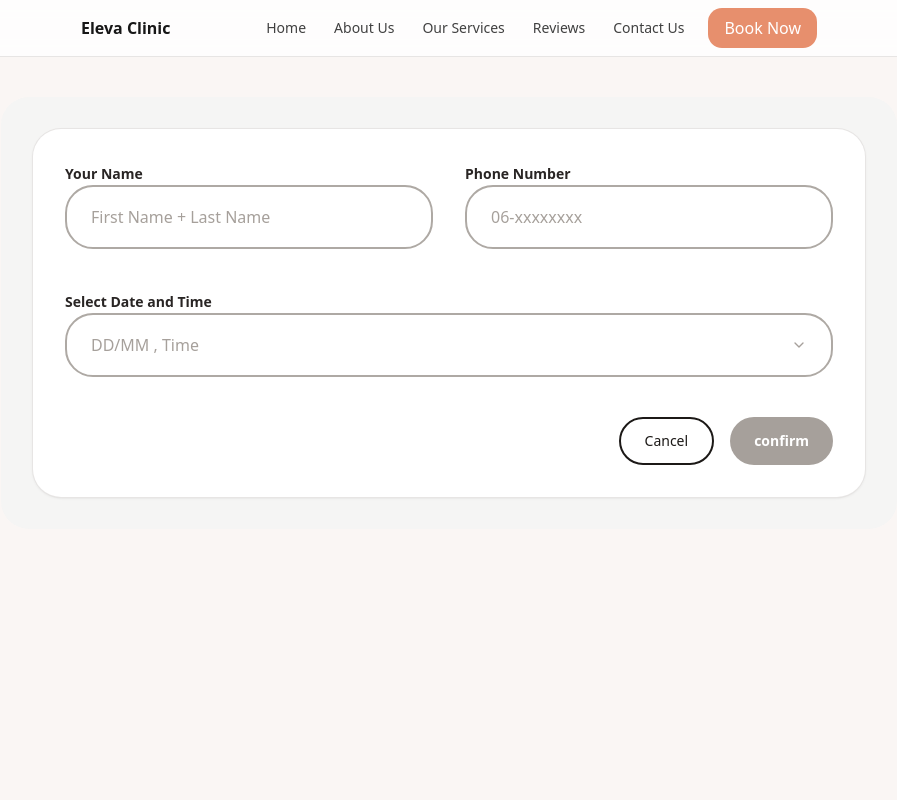
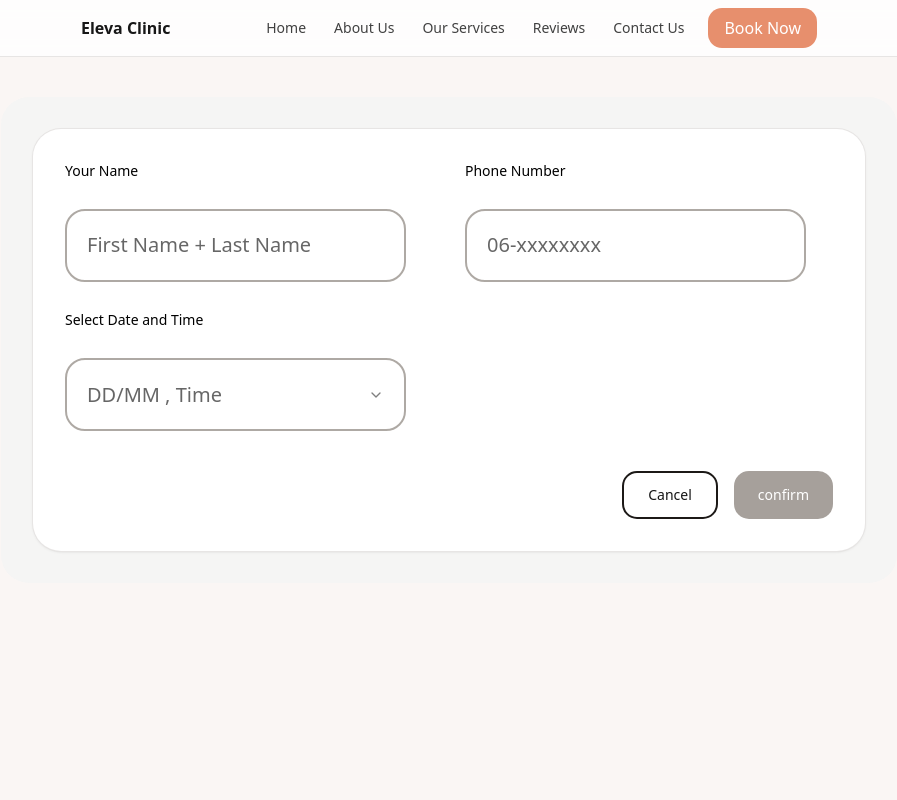
Before and after one commit to Sprouting-Tech/eleva-clinic, a Next.js app: page /booking in a window 1280 px wide. Shown: the top 800 px of the page, without its empty margins (191-1088 px from the left). Built offline with nearby package versions, Linux system fonts and the light colour scheme.

Commit message:
feat: booking form with calendar confirm flow + time picker dialog + applied figama sizing

```diff
--- a/src/app/layout.tsx
+++ b/src/app/layout.tsx
@@ -1,6 +1,12 @@
 import "./globals.css";
 import Navbar from "@/components/Navbar";
 import Footer from "@/components/Footer";
+import { DM_Sans } from "next/font/google";
+
+const dmSans = DM_Sans({
+  subsets: ["latin"],
+  weight: ["300", "400", "500", "700"],
+});
 
 export const metadata = { title: "Eleva Clinic", description: "Showcase" };
 
--- a/src/components/BookingForm.tsx
+++ b/src/components/BookingForm.tsx
@@ -113,8 +113,8 @@ export default function BookingForm() {
         {/* Row: Name + Phone */}
         <div className="grid grid-cols-1 gap-8 md:grid-cols-2">
           {/* Name */}
-          <div className="space-y-2">
-            <label htmlFor="name" className="text-sm font-semibold text-stone-800">
+          <div className="flex flex-col space-y-7">
+            <label htmlFor="name" className="text-sm text-black">
               Your Name
             </label>
             <input
@@ -123,13 +123,15 @@ export default function BookingForm() {
               value={form.name}
               onChange={(e) => onChange("name", e.target.value)}
               required
-              className="h-16 w-full rounded-[28px] border-2 border-stone-400/90 px-6 text-base outline-none placeholder:text-stone-400 focus:border-stone-500 focus:ring-0"
+              className="w-full md:w-[341px] h-[73px] rounded-[20px] border-2 border-stone-400/90 px-[20px] py-[15px]
+                        text-base outline-none focus:border-stone-500 focus:ring-0
+                        placeholder:font-light placeholder:text-[20px] placeholder:leading-[20px] placeholder:text-black/60"
             />
           </div>
 
           {/* Phone */}
-          <div className="space-y-2">
-            <label htmlFor="phone" className="text-sm font-semibold text-stone-800">
+          <div className="flex flex-col space-y-7">
+            <label htmlFor="phone" className="text-sm text-black">
               Phone Number
             </label>
             <input
@@ -139,7 +141,9 @@ export default function BookingForm() {
               value={form.phone}
               onChange={(e) => onChange("phone", e.target.value)}
               required
-              className="h-16 w-full rounded-[28px] border-2 border-stone-400/90 px-6 text-base outline-none placeholder:text-stone-400 focus:border-stone-500 focus:ring-0"
+              className="w-full md:w-[341px] h-[73px] rounded-[20px] border-2 border-stone-400/90 px-[20px] py-[15px]
+                        text-base outline-none focus:border-stone-500 focus:ring-0
+                        placeholder:font-light placeholder:text-[20px] placeholder:leading-[20px] placeholder:text-black/60"
             />
             {!isPhoneValid && form.phone !== "" && (
               <p className="pt-1 text-xs text-rose-600">
@@ -149,31 +153,37 @@ export default function BookingForm() {
           </div>
         </div>
 
-        {/* Date/Time composite field */}
-        <div className="mt-10 space-y-2">
-          <label className="text-sm font-semibold text-stone-800">
+        {/* Date/Time field */}
+        <div className="grid grid-cols-1 gap-8 md:grid-cols-2 mt-7">
+          <div className="flex flex-col space-y-7">
+            <label className="text-sm text-black">
               Select Date and Time
             </label>
 
-          {/* This is the SINGLE visible trigger that looks like your mockup input.
-              Clicking it opens the CALENDAR popover first. */}
+            {/* opens the calendar popover */}
             <Popover open={openDate} onOpenChange={setOpenDate}>
               <PopoverTrigger asChild>
                 <button
                   type="button"
                   aria-label="Select date and time"
                   onClick={() => setOpenDate(true)}
-                className="h-16 w-full rounded-[28px] border-2 border-stone-400/90 px-6 text-left text-base outline-none transition-colors hover:border-stone-500 focus:border-stone-500"
+                  className="w-full md:w-[341px] h-[73px] rounded-[20px] border-2 border-stone-400/90 px-[20px] py-[15px]
+                             text-base outline-none focus:border-stone-500 focus:ring-0
+                             placeholder:font-light placeholder:text-[20px] placeholder:leading-[20px] placeholder:text-black/60"
                 >
                   <div className="flex items-center justify-between">
                     {/* value or placeholder */}
-                  <span className={form.date || form.time ? "text-stone-900" : "text-stone-400"}>
+                    <span className={
+                      form.date || form.time
+                        ? "text-stone-900 text-[20px] leading-[20px] font-normal"
+                        : "text-black/60 text-[20px] leading-[20px]"}
+                    >
                       {form.date && selectedDate
                         ? `${format(selectedDate, "dd/MM")} , ${form.time || "Time"}`
                         : "DD/MM , Time"}
                     </span>
                     {/* DropDown Arrow */}
-                  <ChevronDown className="h-4 w-4 text-stone-400" />
+                    <ChevronDown className="h-4 w-4 text-black/50" />
                   </div>
                 </button>
               </PopoverTrigger>
@@ -189,23 +199,20 @@ export default function BookingForm() {
                   selected={selectedDate}
                   onSelect={(d) => {
                     if (!d) return;
-                  // Save date as "YYYY-MM-DD"
                     onChange("date", toISODate(d));
-                  // Close the date popover and open the time dialog
                     setOpenDate(false);
-                  // Small timeout to ensure the first popup fully closes
                     setTimeout(() => setOpenTime(true), 30);
                   }}
-                // Optional: disable past days
+                  // disable past days
                   disabled={{ before: new Date() }}
                   initialFocus
                 />
               </PopoverContent>
             </Popover>
           </div>
+        </div>
 
-        {/* Time selection POPUP (Dialog).
-            It appears AFTER you pick a date. */}
+        {/* pop up to appear AFTER picking a date. */}
         <Dialog open={openTime} onOpenChange={setOpenTime}>
           <DialogContent className="sm:max-w-[480px]">
             <DialogHeader>
@@ -214,7 +221,7 @@ export default function BookingForm() {
               </DialogTitle>
             </DialogHeader>
 
-            {/* Tabs (simple two buttons) */}
+            {/* simple two buttons */}
             <div className="mb-3 flex gap-3">
               {(["morning", "evening"] as const).map((p) => {
                 const active = form.period === p;
@@ -282,7 +289,7 @@ export default function BookingForm() {
         <div className="mt-10 flex justify-end gap-4">
           <button
             type="button"
-            className="rounded-[24px] border-2 border-stone-900 bg-white px-6 py-3 text-sm font-medium text-stone-900 hover:bg-stone-50"
+            className="rounded-[15px] border-2 border-stone-900 bg-white px-6 py-3 text-sm text-[#AF674F]-900 hover:bg-[#AF674F]-50"
             onClick={() =>
               setForm({ name: "", phone: "", date: "", time: "", period: "morning" })
             }
@@ -293,7 +300,7 @@ export default function BookingForm() {
             type="submit"
             disabled={!isValid}
             className={[
-              "rounded-[24px] px-6 py-3 text-sm font-semibold text-white",
+              "rounded-[15px] px-6 py-3 text-sm text-white",
               isValid
                 ? "bg-[#A96046] hover:brightness-95"
                 : "cursor-not-allowed bg-stone-400",
```
Lines whose indentation alone changed are shown as unchanged.
